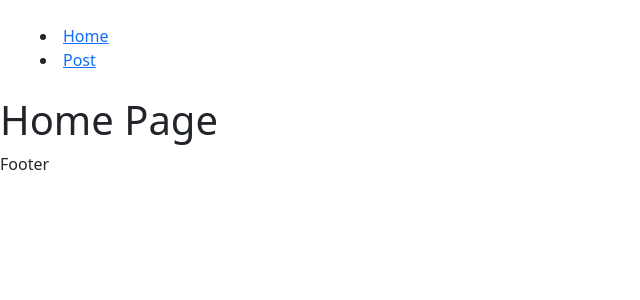
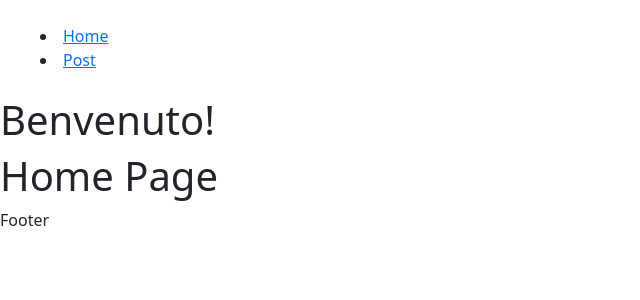
Before and after one commit to JohnQuimson/react-auth-express, a React (Vite) app: page / in a window 1280 px wide. Shown: the top 300 px of the page, without its empty margins (0-640 px from the left). Built offline with nearby package versions, Linux system fonts and the light colour scheme.

Commit message:
feat: user

```diff
--- a/src/contexts/AuthContext.jsx
+++ b/src/contexts/AuthContext.jsx
@@ -6,16 +6,15 @@
 const AuthContext = createContext();
 
 const AuthProvider = ({ children }) => {
-  const [isLoggedIn, setIsLoggedIn] = useStorage(false, 'isLoggedIn'); //se vuoi usare il localStorage
-  //const [isLoggedIn, setIsLoggedIn] = useState(false);
+  const [user, setUser] = useStorage(null, 'user');
+  const isLoggedIn = user !== null;
 
   const navigate = useNavigate();
 
   const login = async (payload, redirectTo) => {
     try {
       const { data: response } = await axios.post('/auth/login', payload);
-      console.log(response);
-      setIsLoggedIn(true);
+      setUser(response.data);
       navigate(redirectTo || '/');
     } catch (err) {
       const { errors } = err.response.data;
@@ -28,11 +27,12 @@
   };
 
   const logout = () => {
-    setIsLoggedIn(false);
+    setUser(null);
     navigate('/login');
   };
 
   const values = {
+    user,
     isLoggedIn,
     login,
     logout,
--- a/src/pages/Home.jsx
+++ b/src/pages/Home.jsx
@@ -1,9 +1,13 @@
 import React from 'react';
 import Navbar from '../components/Navbar';
+import { useAuth } from '../contexts/AuthContext';
 
 const Home = () => {
+  const { user, isLoggedIn } = useAuth();
+
   return (
     <>
+      {isLoggedIn ? <h1>Benvenuto {user.name}!</h1> : <h1>Benvenuto!</h1>}
       <h1>Home Page</h1>
     </>
   );
```
